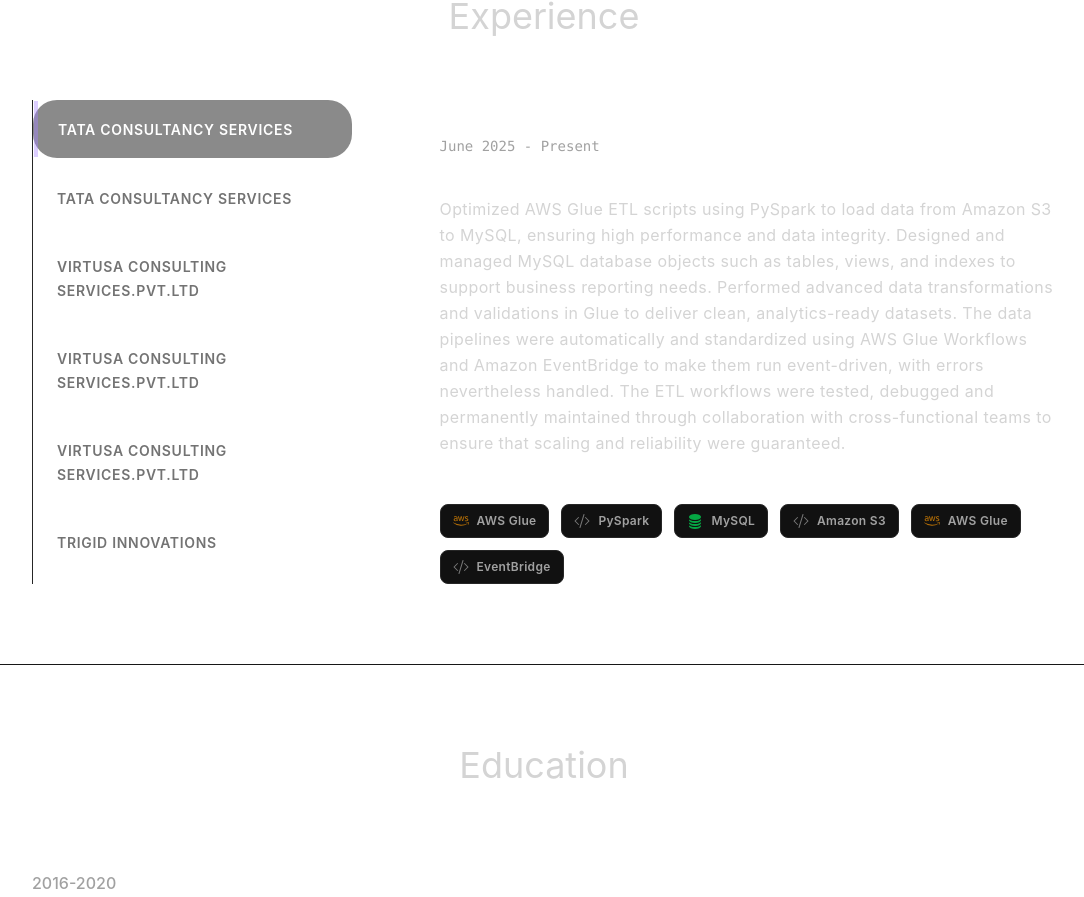
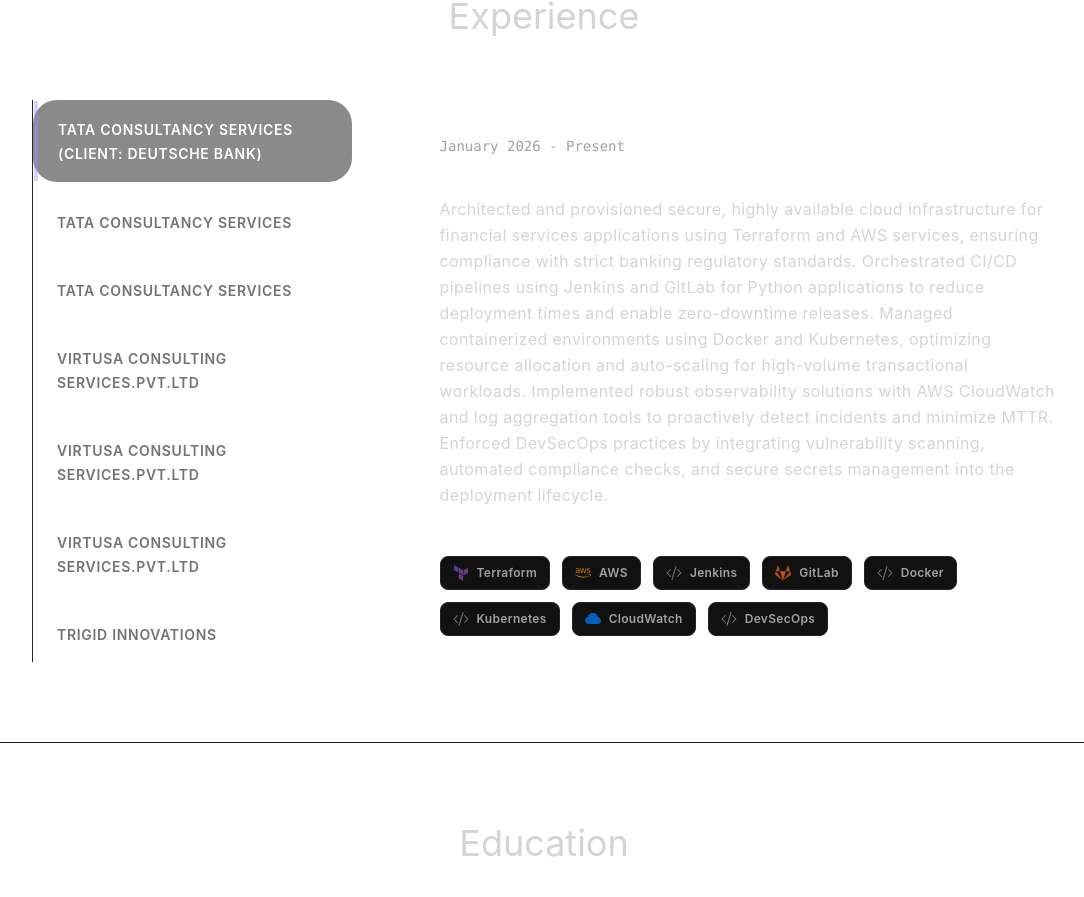
Before and after one commit to dattalucky/react-portfolio-datta, a React (Vite) app: page / in a window 1280 px wide. Shown: the part 1879-2776 px from the top of the page, without its empty margins (96-1180 px from the left). Built offline with nearby package versions, Linux system fonts and the light colour scheme.

Commit message:
Update index.js
new role changes

```diff
--- a/src/constants/index.js
+++ b/src/constants/index.js
@@ -11,15 +11,24 @@
 I am driven by a passion for continuous learning and a desire to turn complex problems into elegant, efficient solutions. Whether I'm optimizing an AWS environment or architecting a new application from the ground up, my focus is always on delivering robust tech that drives real business impact.`;
 
 export const EXPERIENCES = [
+
   {
-    year: "June 2025 - Present",
+  year: "January 2026 - Present",
+  role: "DevOps Engineer",
+  company: "Tata Consultancy Services (Client: Deutsche Bank)",
+  description: "Architected and provisioned secure, highly available cloud infrastructure for financial services applications using Terraform and AWS services, ensuring compliance with strict banking regulatory standards. Orchestrated CI/CD pipelines using Jenkins and GitLab for Python applications to reduce deployment times and enable zero-downtime releases. Managed containerized environments using Docker and Kubernetes, optimizing resource allocation and auto-scaling for high-volume transactional workloads. Implemented robust observability solutions with AWS CloudWatch and log aggregation tools to proactively detect incidents and minimize MTTR. Enforced DevSecOps practices by integrating vulnerability scanning, automated compliance checks, and secure secrets management into the deployment lifecycle.",
+  technologies: ["Terraform", "AWS", "Jenkins", "GitLab", "Docker", "Kubernetes", "CloudWatch", "DevSecOps"]
+  },
+
+  {
+    year: "June 2025 - January 2026",
     role: "AWS Data Engineer",
     company: "Tata Consultancy Services" ,
     description: `Optimized AWS Glue ETL scripts using PySpark to load data from Amazon S3 to MySQL, ensuring high performance and data integrity. Designed and managed MySQL database objects such as tables, views, and indexes to support business reporting needs. Performed advanced data transformations and validations in Glue to deliver clean, analytics-ready datasets. The data pipelines were automatically and standardized using AWS Glue Workflows and Amazon EventBridge to make them run event-driven, with errors nevertheless handled. The ETL workflows were tested, debugged and permanently maintained through collaboration with cross-functional teams to ensure that scaling and reliability were guaranteed.`,
     technologies: ["AWS Glue", "PySpark", "MySQL", "Amazon S3", "AWS Glue","EventBridge"],
   },
   {
-    year: "April 2025 - June 2025",
+    year: "April 2025 - December 2025",
     role: "Data Engineer & Analytics Specialist",
     company: "Tata Consultancy Services",
     description: `Completed a knowledge transition for the Eli Lilly GCP migration and analytics project while having hands-on experience with important tools like BigQuery, Cloud Storage, and Dataflow within the Google Application Modernization framework. Helped to design and test small-scale data pipelines with the use of Python and SQL, incorporating it to ingestion and transformation steps to reach modernization goals. Consulted with senior team members to learn and adhere to GCP-based workflows, operating as part of the initial tasks related to data validation, table creation in BigQuery, and general cloud activities.`,
```
